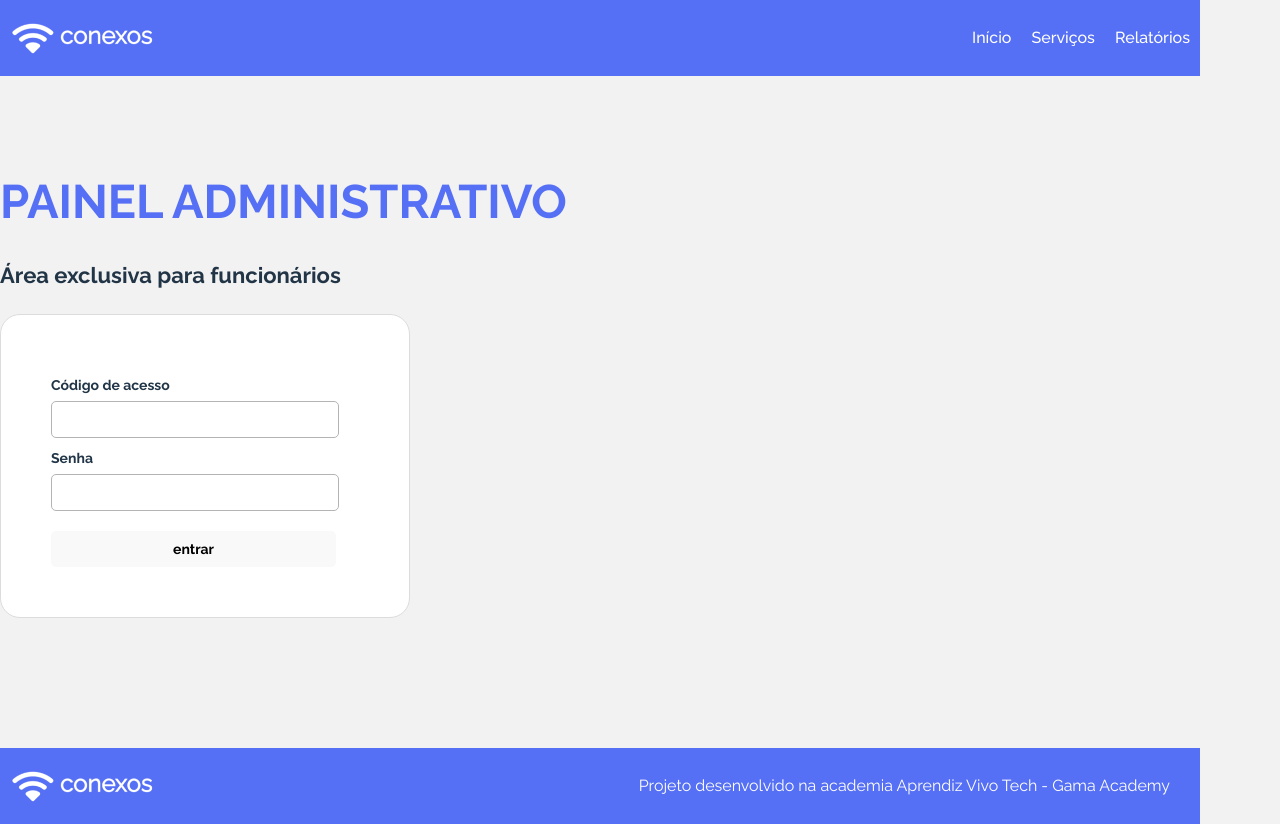
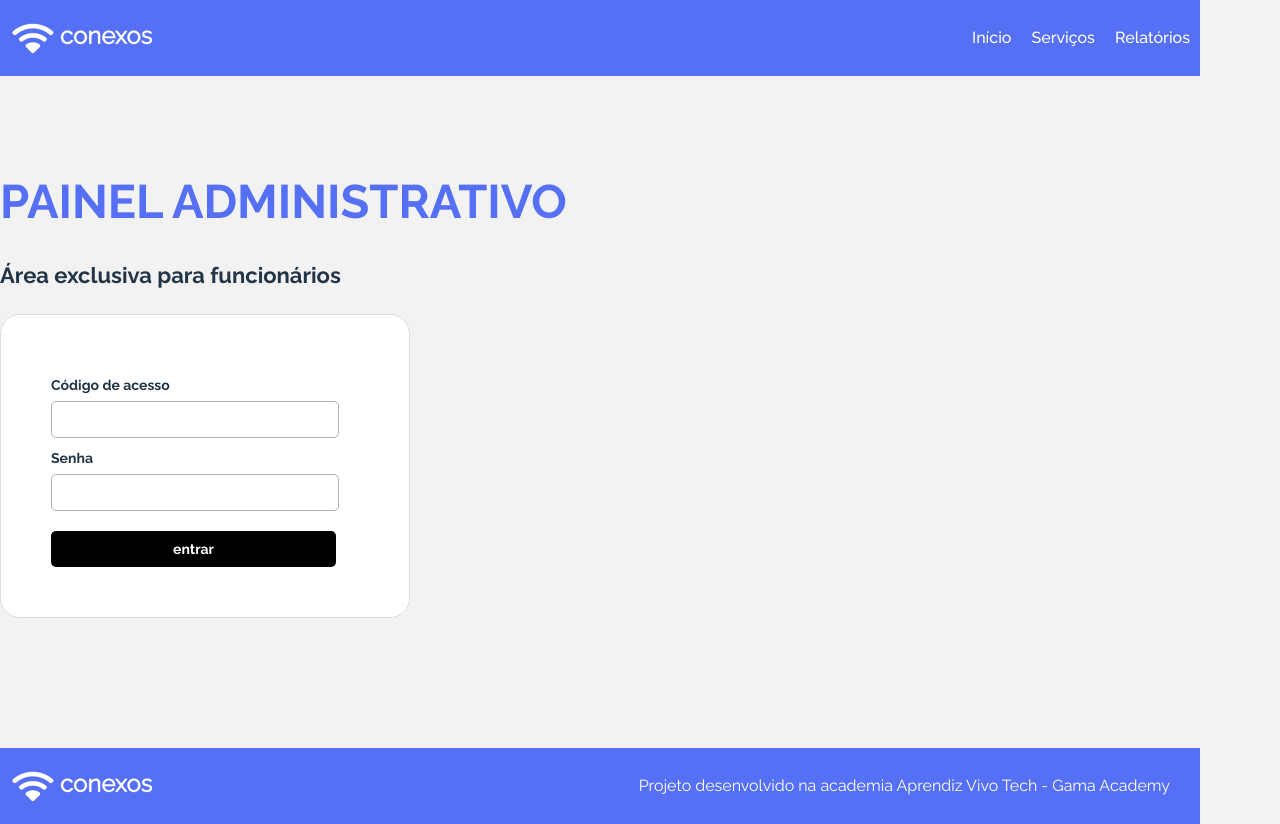
Before and after one commit to sm1-rise/projeto-integrador-conexoes-7, a React (Vite) app in the folder react-sprint2/: page / in a window 1280 px wide. Built offline with nearby package versions, Linux system fonts and the light colour scheme; the HTML template or start-up script is replaced by a standard one.

Commit message:
bug botao

```diff
--- a/react-sprint2/src/components/BotaoTeste/index.tsx
+++ b/react-sprint2/src/components/BotaoTeste/index.tsx
@@ -1,4 +1,4 @@
-import { Styled } from "styled-components/dist/constructors/constructWithOptions";
+
 import { Container } from "./style";
 import styled from "styled-components";
 import { CSS } from "styled-components/dist/types";
@@ -13,7 +13,7 @@ export default function BotaoTeste({
     text = "enviar"
 }: TextoBotaoProps) {
     return <>
-        <Container>
+        <Container type="secondary">
             {text}
         </Container>
     </>
--- a/react-sprint2/src/components/BotaoTeste/style.ts
+++ b/react-sprint2/src/components/BotaoTeste/style.ts
@@ -15,9 +15,13 @@ const DefStyle = {
         padding: 10px 122px;
         background-color:  #000;
         `
+};
+
+interface ContainerProps {
+    type: keyof typeof DefStyle;
 }
 
-export const Container = styled.button`
+export const Container = styled.button<ContainerProps>`
     font-size:14px;
     padding: 10px 122px;
     margin-top: 20px;
@@ -27,5 +31,5 @@ export const Container = styled.button`
     font-family: 'Raleway', sans-serif;
     font-weight: 700;
 
-    ${props => DefStyle[props.type]}
-`
+    ${(props) => DefStyle[props.type]}
+`;
```
Also changed, not shown: 1 other file (tests, documents, lock files or other folders).
